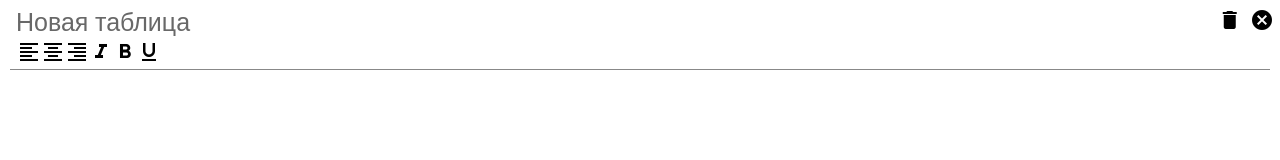
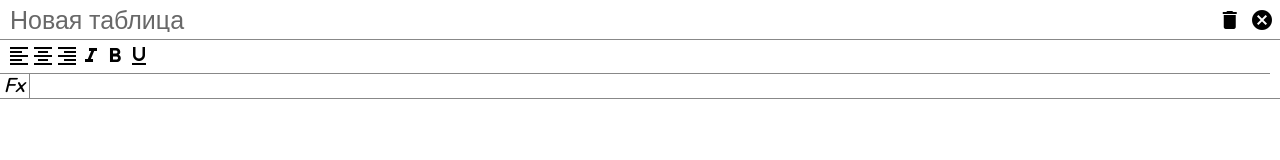
Before and after one commit to jSolis73/excel-2020, a website built with webpack: page src/index.html in a window 1280 px wide. Built offline with nearby package versions, Linux system fonts and the light colour scheme.

Commit message:
add formula block

```diff
--- a/src/index.html
+++ b/src/index.html
@@ -75,7 +75,8 @@
       </div>
 
       <div class="excel__formula">
-
+        <div class="formula__info"> Fx</div>
+        <div class="formula__input" contenteditable></div>
       </div>
 
       <div class="excel__table">
--- a/src/scss/_variables.scss
+++ b/src/scss/_variables.scss
@@ -0,0 +1 @@
+$cell-width: 30px;
--- a/src/scss/formula.scss
+++ b/src/scss/formula.scss
@@ -2,5 +2,28 @@
 @import './variables';
 
 .excel__formula {
+  position: absolute;
+  right: 0;
+  left: 0;
+  top: 74px;
+  display: flex;
+  align-items: center;
+  height: 25px;
 
+  border-bottom: 1px solid rgb(136, 136, 136);
+
+  .formula__info {
+    font-style: italic;
+    border-right: 1px solid rgb(136, 136, 136);
+    min-width: $cell-width;
+    height: 100%;
+    text-align: center;
+    font-size: 20px;
+  }
+
+  .formula__input {
+    width: 100%;
+    outline: none;
+    padding: 3px 5px;
+  }
 }
--- a/src/scss/header.scss
+++ b/src/scss/header.scss
@@ -8,8 +8,9 @@
   right: 0;
   display: flex;
   justify-content: space-between;
-  height: 30px;
-  padding: 8px 2px 0 8px;
+  height: 40px;
+  padding: 8px 2px 0 2px;
+  border-bottom: 1px solid rgb(136, 136, 136);
 
   & .excel__input {
     width: 250px;
@@ -18,7 +19,7 @@
     border: 1px solid transparent;
     border-radius: 2px;
     color: rgb(104, 104, 104);
-    height: 30px;
+    height: 25px;
     font-size: 25px;
     line-height: 20px;
     outline: none;
@@ -36,7 +37,7 @@
 
   }
 
-  & .excel__button {
+  .excel__button {
     display: inline-block;
     position: relative;
     text-align: center;
--- a/src/scss/toolbar.scss
+++ b/src/scss/toolbar.scss
@@ -5,11 +5,10 @@
   position: absolute;
   right: 0;
   left: 0;
-  top: 40px;
+  top: 44px;
   height: 30px;
   padding: 0 7px;
   display: flex;
-  margin-left: 10px;
   margin-right: 10px;
   border-bottom: 1px solid rgb(136, 136, 136);
 
```
